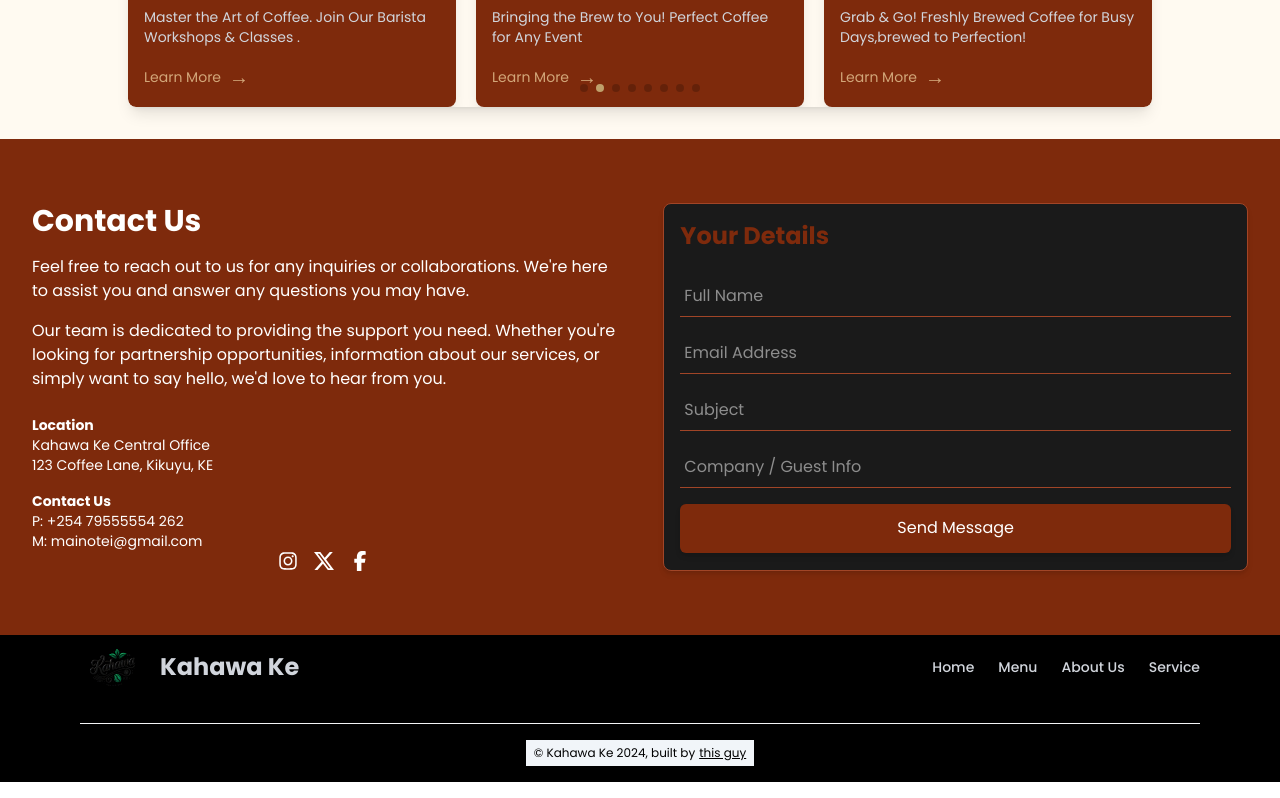
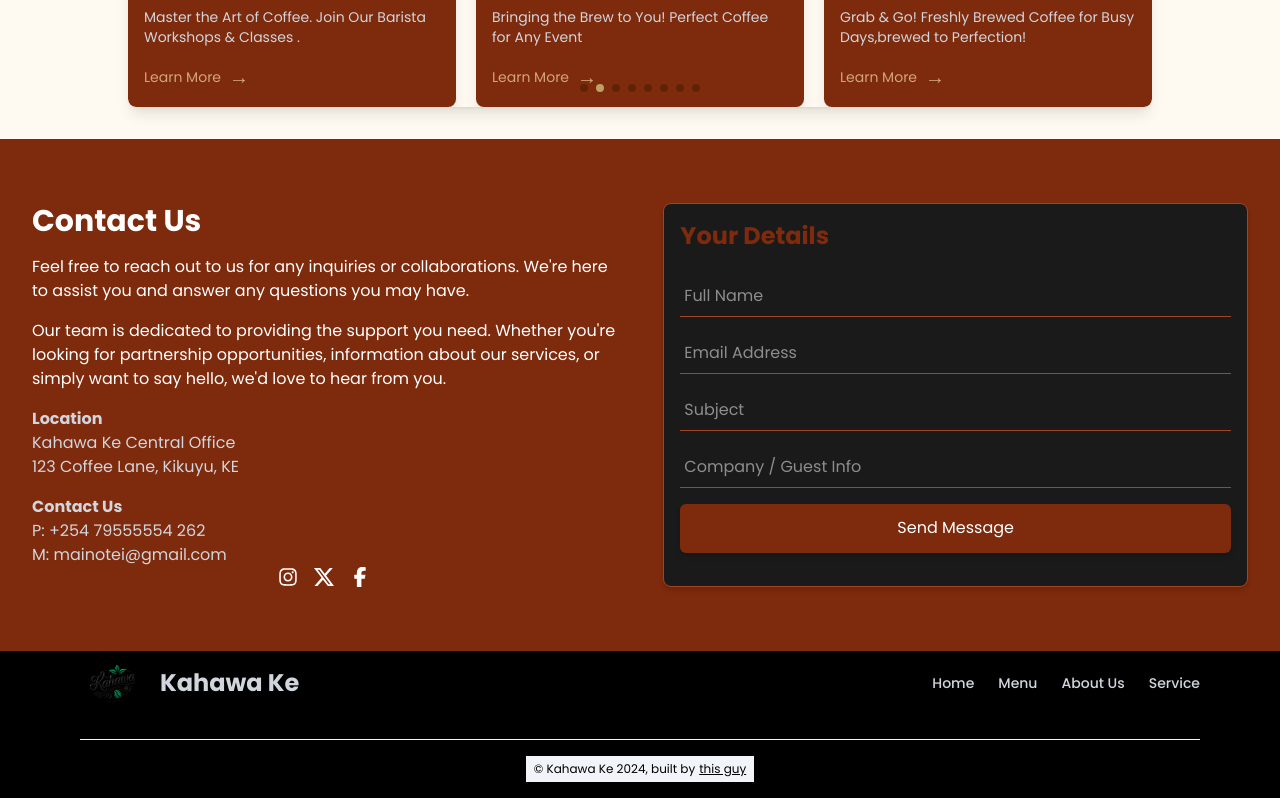
Before and after one commit to swarui/KahawaKe, a React (Vite) app in the folder frontend/: page / in a window 1280 px wide. Shown: the part 2520-3318 px from the top of the page. Built offline with nearby package versions, Linux system fonts and the light colour scheme.

Commit message:
Kahawa Ke

```diff
--- a/frontend/src/components/Contact.jsx
+++ b/frontend/src/components/Contact.jsx
@@ -136,7 +136,7 @@ const ContactSection = () => {
               {/* Contact Information Section */}
               <div
                 style={{ fontFamily: "Poppins" }}
-                className="flex flex-col gap-4 text-sm sm:text-md mt-6"
+                className="flex text-gray-300 flex-col gap-4 lg:text-[1.0em] sm:text-[0.975em] mt-4"
               >
                 <p>
                   <strong>Location</strong> <br />
```
